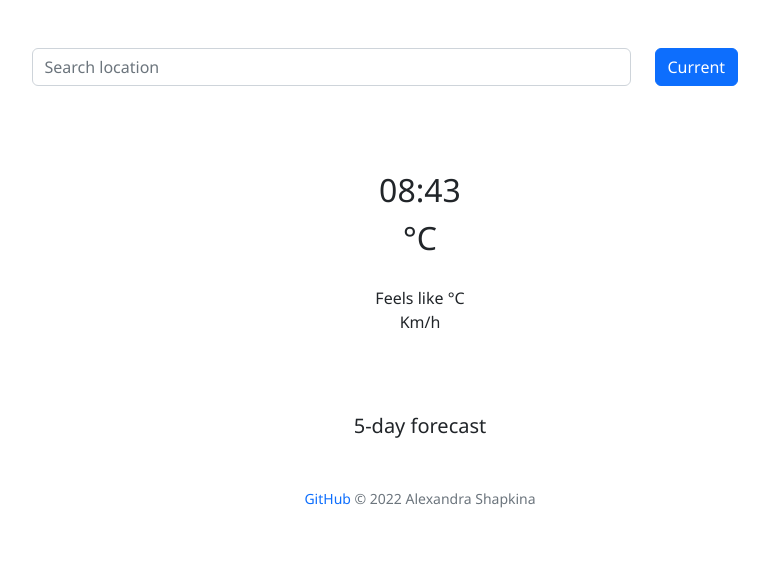
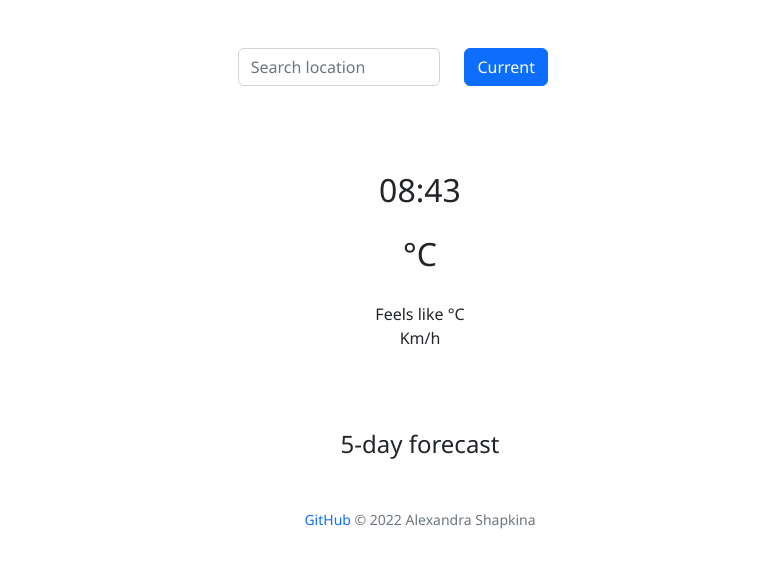
Before and after one commit to a-shapkina/weather-app, a plain HTML site: page index.html in a window 1280 px wide. Shown: the whole page, without its empty margins (220-989 px from the left). Drawn offline with nearby package versions, Linux system fonts and the light colour scheme; no server answers.

Commit message:
Changed current time

```diff
--- a/index.html
+++ b/index.html
@@ -50,8 +50,8 @@
               <div class="card-body" class="today-weather">
                 <p class="card-text">
                   <ul>
-                    <li><span id="today-date" class="pb-5"></span></li>
-                    <li><span class="app-title"><h1>
+                    <li><span id="today-date"></span></li><p></p>
+                    <li><span class="app-title text-dark"><h1>
                     </h1> <span id="temperature"></span>°C</span></li>
                     <li><img src="" alt="" id="icon"/></li>
                     <li><span id="description"></span></li>
@@ -63,12 +63,12 @@
             </div>
           </div>
         </div>
-        <h2 class="fs-5 text-dark text-center mb-2">5-day forecast</h2>
+        <h2 class="fs-4 text-dark text-center mb-2">5-day forecast</h2>
         <div class="forecast" id="forecast">
         <div>
       </main>
       <footer class="text-muted text-center mt-5">
-        <small><a href="https://github.com/alexandrashapkia/weather-app" target="_blank">GitHub</a> © 2022 Alexandra Shapkina
+        <small><a href="https://github.com/alexandrashapkina/weather-app" target="_blank">GitHub</a> © 2022 Alexandra Shapkina
         </small></footer>
     </div>
     <script type="text/javascript" src="scr/index.js"></script>
--- a/scr/index.js
+++ b/scr/index.js
@@ -39,9 +39,9 @@ function displayForecast(response) {
       forecastHTML =
         forecastHTML +
         `
-        <div class="col-sm mb-3 ">
+        <div class="col-sm mb-3" id="highlight">
         <div class="card text-center shadow-sm">
-          <div class="card-body text-center">
+             <div class="card-body text-center">
             <p class="card-text">
             <ul>
             <li><span id="forecast-dates" class="text-muted"><small>${formatDay(
@@ -98,27 +98,6 @@ function currentDate(now) {
   if (minutes < 10) {
     minutes = `0${minutes}`;
   }
-  let date = now.getDate();
-
-  let days = ["Sun", "Mon", "Tue", "Wed", "Thu", "Fri", "Sat"];
-  let day = days[now.getDay()];
-
-  let months = [
-    "Jan",
-    "Feb",
-    "March",
-    "Apr",
-    "May",
-    "Jun",
-    "Jul",
-    "Aug",
-    "Sept",
-    "Oct",
-    "Nov",
-    "Dec",
-  ];
-  let month = months[now.getMonth()];
-
   return `${hours}:${minutes}`;
 }
 
--- a/scr/style.css
+++ b/scr/style.css
@@ -32,7 +32,11 @@ li:first-letter {
   text-transform: capitalize;
 }
 
-#row {
+header {
   display: flex;
   justify-content: center;
 }
+
+#highlight:first-child .card {
+  background-color: #f8f9fa;
+}
```
